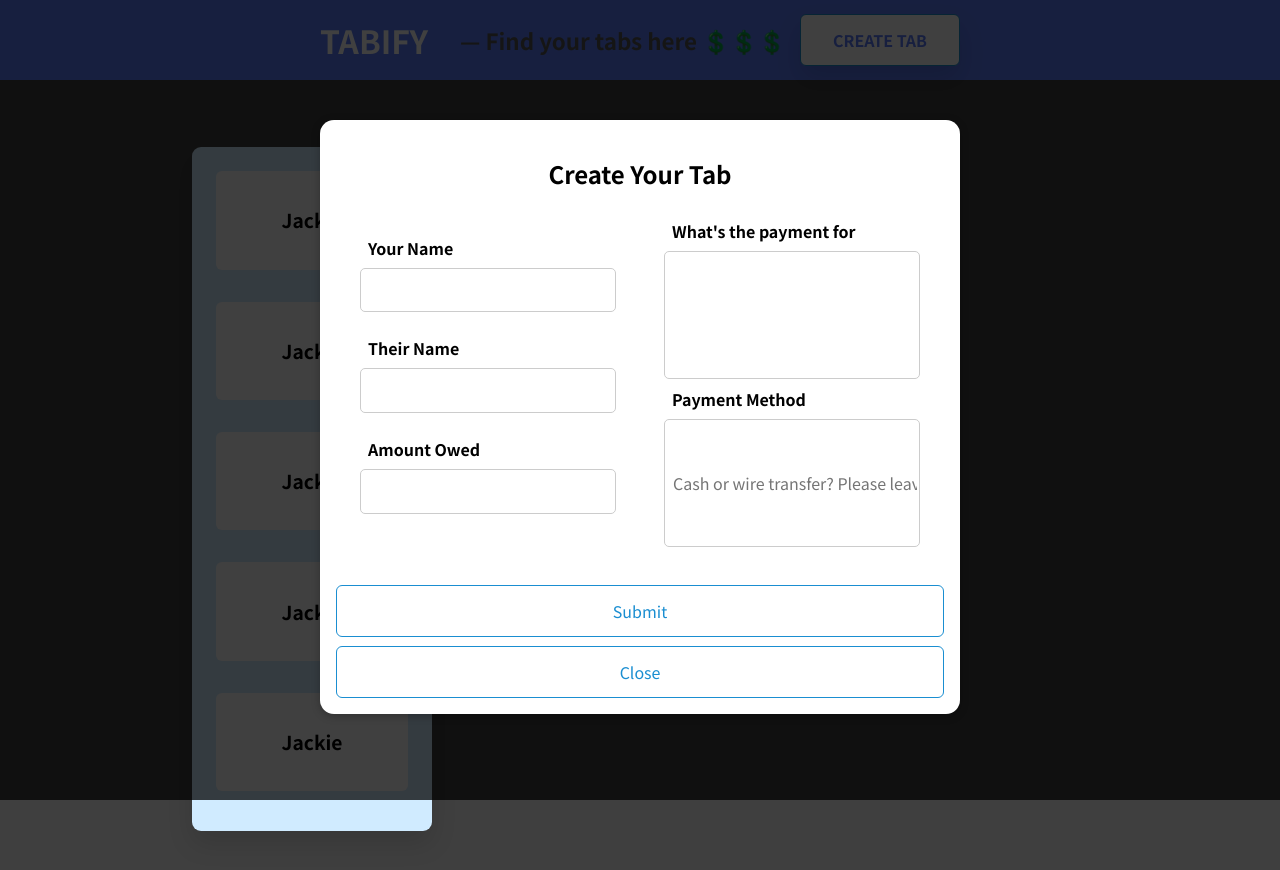
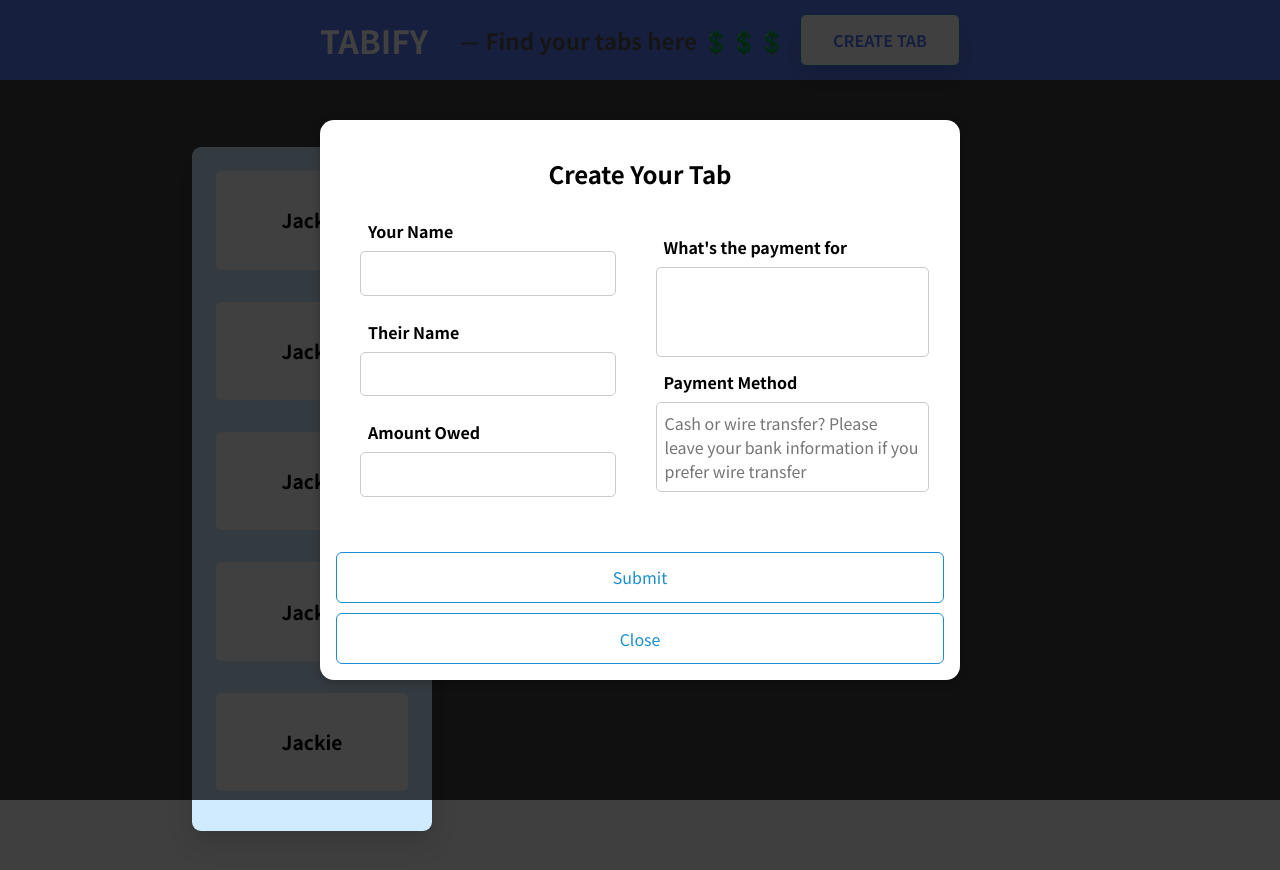
Before and after one commit to foojack87/tab-manager, a React (Create React App) app: page / in a window 1280 px wide. Both pictures are taken after a click on the button "CREATE TAB". Shown: the top 870 px of the page. Built offline with nearby package versions, Linux system fonts and the light colour scheme.

Commit message:
changed tab form input to textarea

```diff
--- a/src/components/Tab/TabForm.js
+++ b/src/components/Tab/TabForm.js
@@ -76,13 +76,20 @@ const TabForm = (props) => {
             </div>
             <div className={classes.details}>
               <label htmlFor="description">What's the payment for</label>
-              <input type="text" id="description" ref={descriptionInputRef} />
+              <textarea
+                id="description"
+                ref={descriptionInputRef}
+                rows="3"
+                cols="24"
+              />
+              {/* <input type="text" id="description" ref={descriptionInputRef} /> */}
               <label htmlFor="how-to-pay">Payment Method</label>
-              <input
-                type="text"
+              <textarea
                 id="how-to-pay"
                 ref={paymethodInputRef}
                 placeholder="Cash or wire transfer? Please leave your bank information if you prefer wire transfer"
+                rows="3"
+                cols="24"
               />
             </div>
           </div>
--- a/src/components/Tab/TabForm.module.css
+++ b/src/components/Tab/TabForm.module.css
@@ -8,6 +8,14 @@
 
 h2 {
   text-align: center;
+}
+
+textarea {
+  resize: none;
+  font: inherit;
+  border-radius: 5px;
+  border: 1px solid #ccc;
+  padding: 0.5rem;
 }
 
 .input label {
```
